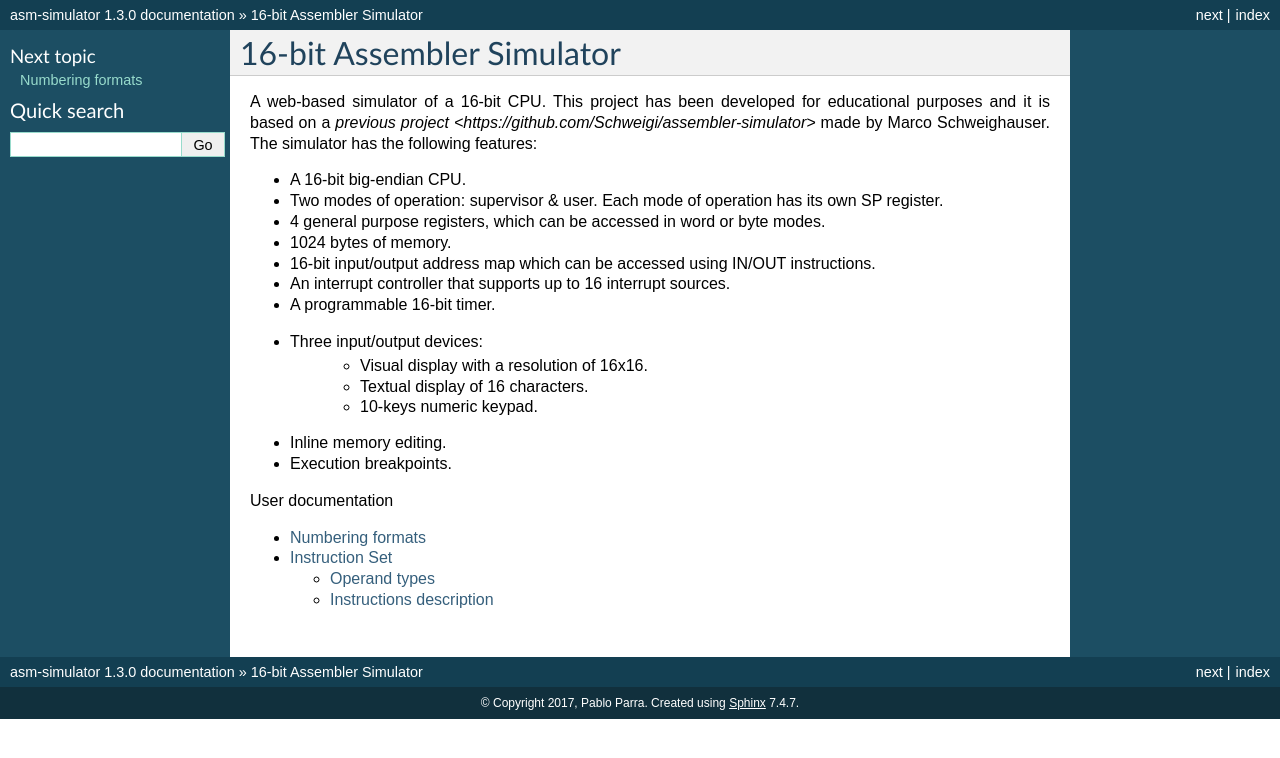
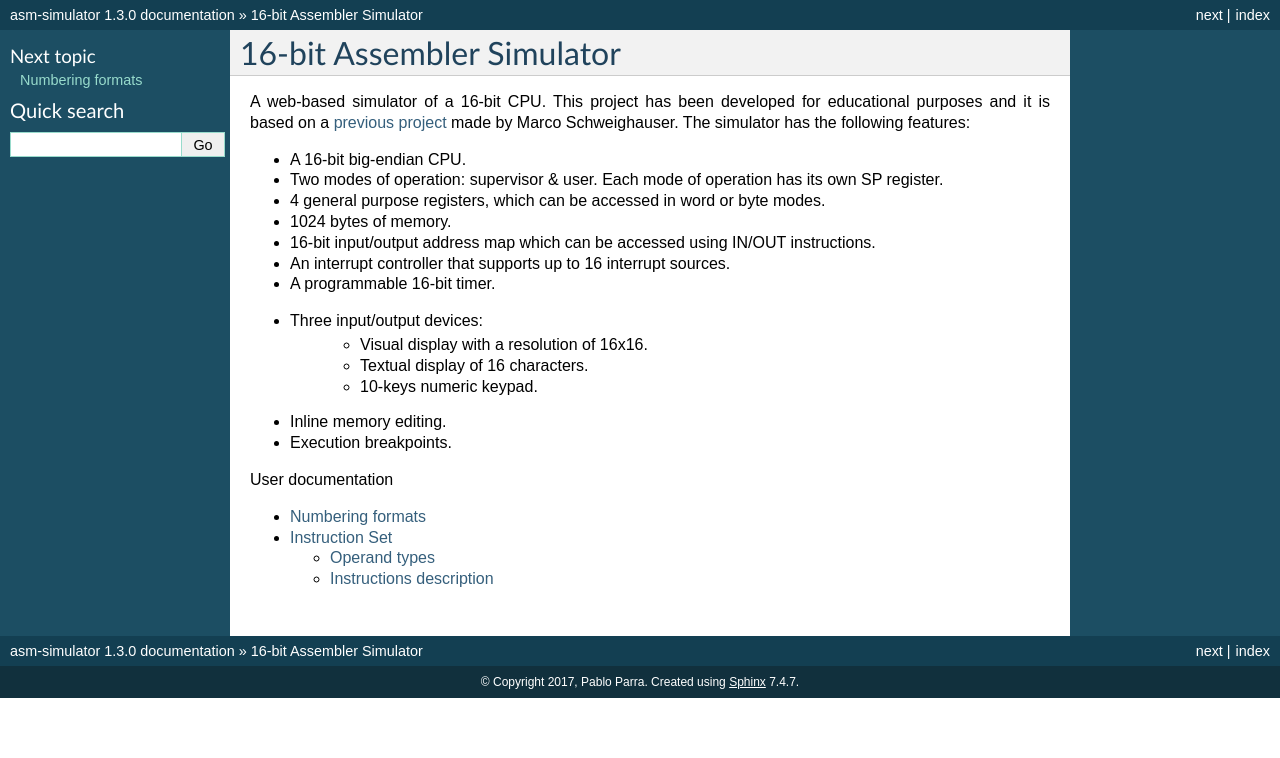
Before and after one commit to parraman/asm-simulator, a Sphinx documentation site: the page built from docs/index.rst, in a window 1280 px wide. Shown: the top 758 px of the page. Built offline with Sphinx 7.4.7, drawn with Linux system fonts in a browser that asks for light colours; pages that are not in the unit, such as notebooks, are missing from menus.

Commit message:
Fixed link

```diff
--- a/docs/index.rst
+++ b/docs/index.rst
@@ -4,7 +4,7 @@
 
 A web-based simulator of a 16-bit CPU. This project has been developed for
 educational purposes and it is based on a `previous project
-<https://github.com/Schweigi/assembler-simulator>` made by Marco Schweighauser.
+<https://github.com/Schweigi/assembler-simulator>`_ made by Marco Schweighauser.
 The simulator has the following features:
 
 * A 16-bit big-endian CPU.
```
